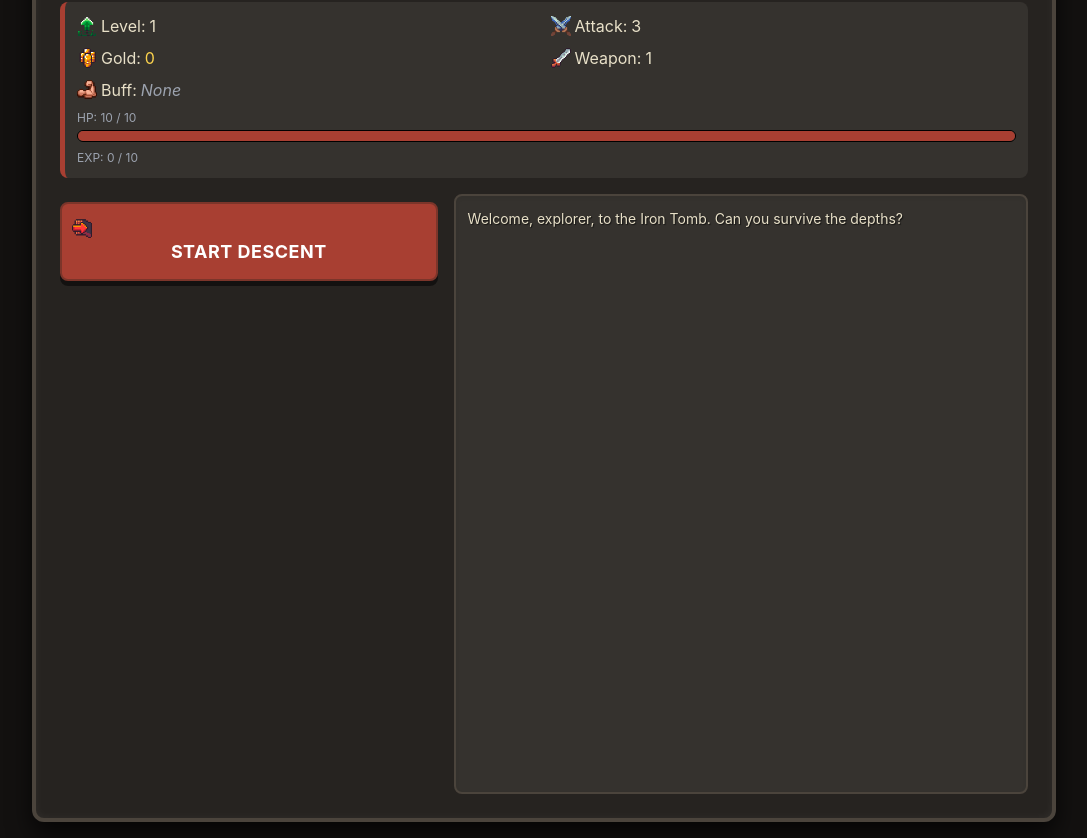
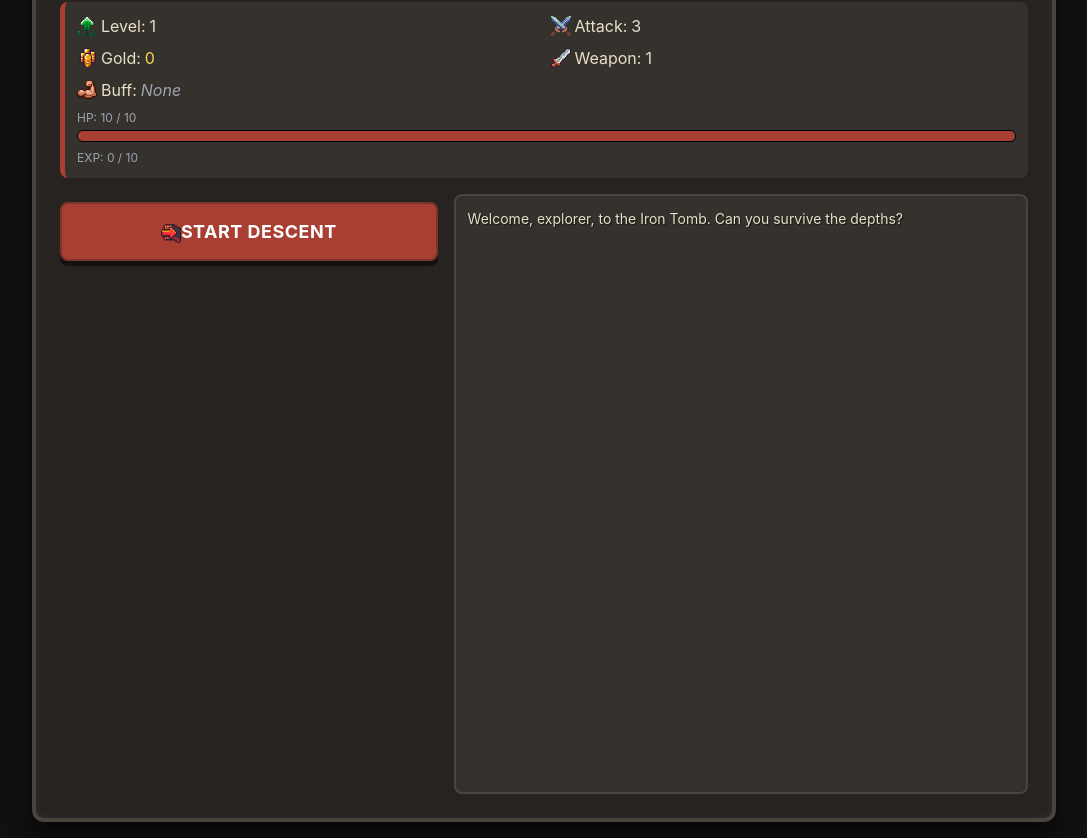
Before and after one commit to andries659/rpg-game, a plain HTML site: page index.html in a window 1280 px wide. Shown: the part 94-932 px from the top of the page, without its empty margins (96-1183 px from the left). Drawn offline with nearby package versions, Linux system fonts and the light colour scheme.

Commit message:
Update index.html

```diff
--- a/index.html
+++ b/index.html
@@ -356,7 +356,7 @@
                 <div id="action-buttons-wrapper" class="md:flex-grow">
 
                     <div id="action-buttons" class="flex flex-wrap justify-center gap-4">
-                        <button id="start-button" class="action-button btn-primary" onclick="startGame()"><img src="images/Continue.png" alt="alt" width="20" height="20">Start Descent</button>
+                        <button id="start-button" class="action-button btn-primary" onclick="startGame()"><img src="images/Continue.png" alt="alt" width="20" height="20" class="stat">Start Descent</button>
                     </div>
                 </div>
             </div>
```
